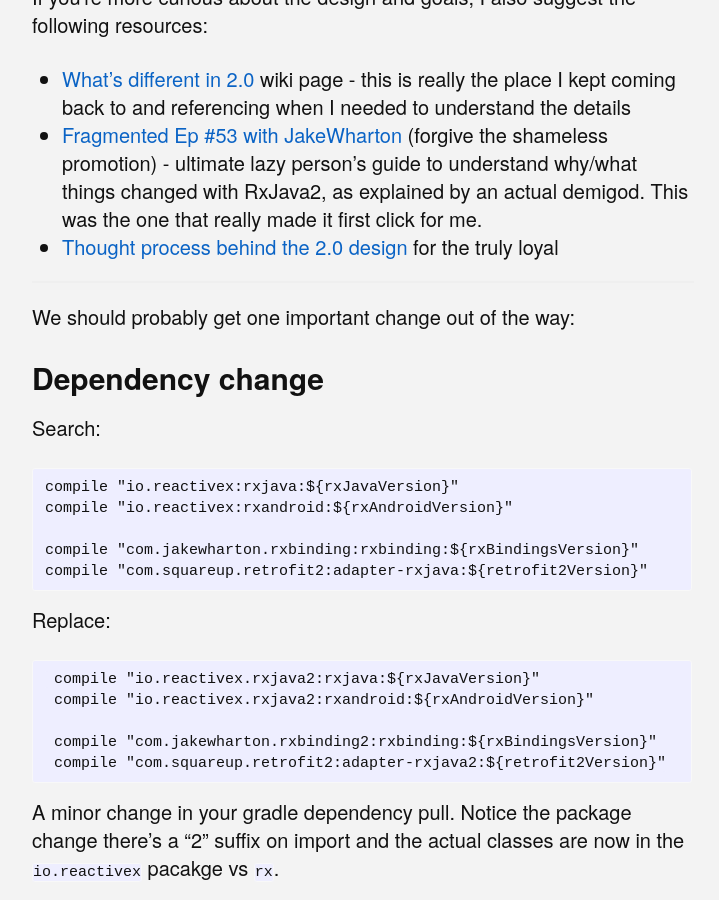
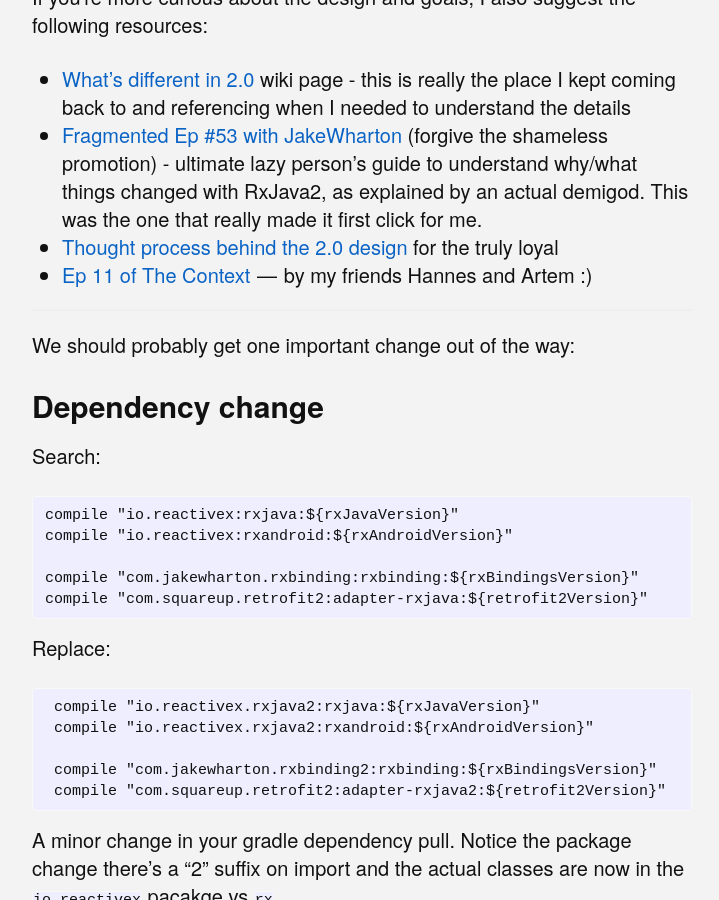
Before and after one commit to kaushikgopal/octopress-kaush-blog, a Jekyll site: the page built from _posts/2017-06-22-rxjava1-rxjava2-migration-understanding-changes.md, in a window 1280 px wide and 900 px high, scrolled down 1569 px. Shown: the whole window, without its empty margins (278-997 px from the left). Built offline with Jekyll 4.4.1, drawn with Linux system fonts in a browser that asks for light colours.

Commit message:
fix: add ref to context

```diff
--- a/_posts/2017-06-22-rxjava1-rxjava2-migration-understanding-changes.md
+++ b/_posts/2017-06-22-rxjava1-rxjava2-migration-understanding-changes.md
@@ -38,6 +38,7 @@
 * [What's different in 2.0](https://github.com/ReactiveX/RxJava/wiki/What%27s-different-in-2.0)  wiki page - this is really the place I kept coming back to and referencing when I needed to understand the details
 * [Fragmented Ep #53 with JakeWharton](http://fragmentedpodcast.com/episodes/053-jake-wharton-on-rxjava-2/) (forgive the shameless promotion) - ultimate lazy person's guide to understand why/what things changed with RxJava2, as explained by an actual demigod. This was the one that really made it first click for me.
 * [Thought process behind the 2.0 design](https://github.com/ReactiveX/RxJava/issues/2787) for the truly loyal
+* [Ep 11 of The Context ](https://github.com/artem-zinnatullin/TheContext-Podcast/blob/master/show_notes/Episode_11.md) —  by my friends Hannes and Artem :)
 <!-- * [Exploring RxJava2 for Android](https://youtu.be/htIXKI5gOQU?t=14m49s) - if you'd rather "see" said demigod, check this video out. I would start at the 14:50 mark. -->
 
 ________________________
```
